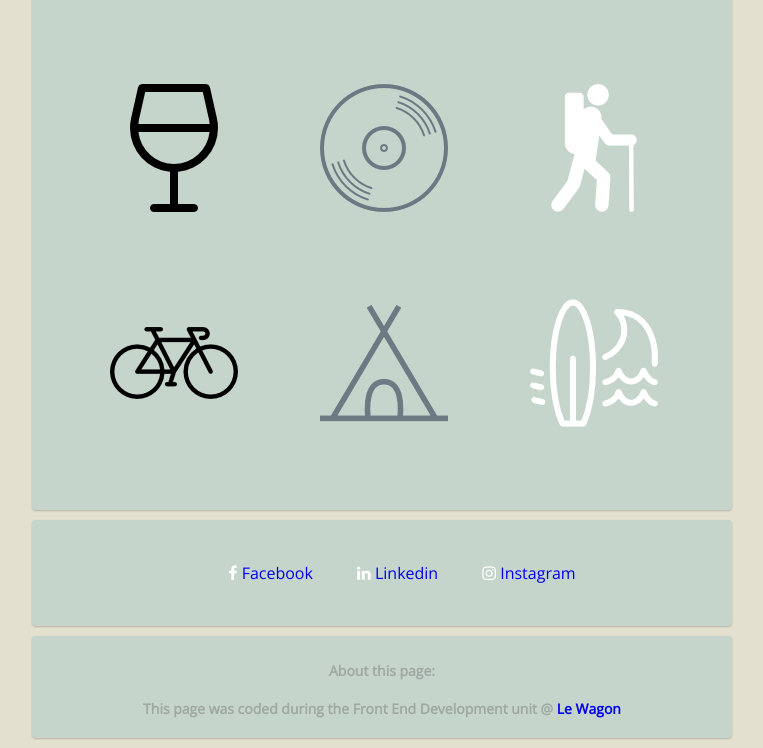
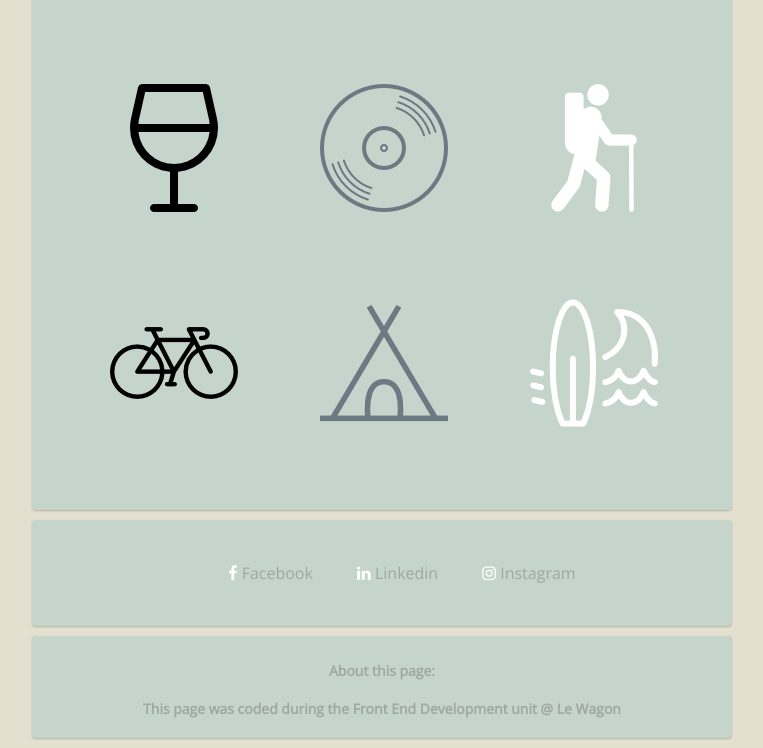
Before and after one commit to saramannseichner/profile, a plain HTML site: page index.html in a window 1280 px wide. Shown: the part 991-1739 px from the top of the page, without its empty margins (408-1171 px from the left). Drawn offline with nearby package versions, Linux system fonts and the light colour scheme.

Commit message:
changed more text colours

```diff
--- a/style.css
+++ b/style.css
@@ -77,6 +77,10 @@ ul {
  list-style: none;
 }
 
+a {
+  color: #9FA8A3;
+}
+
 a:hover {
   color: rgba(0,0,0,0.5);
 }
```
